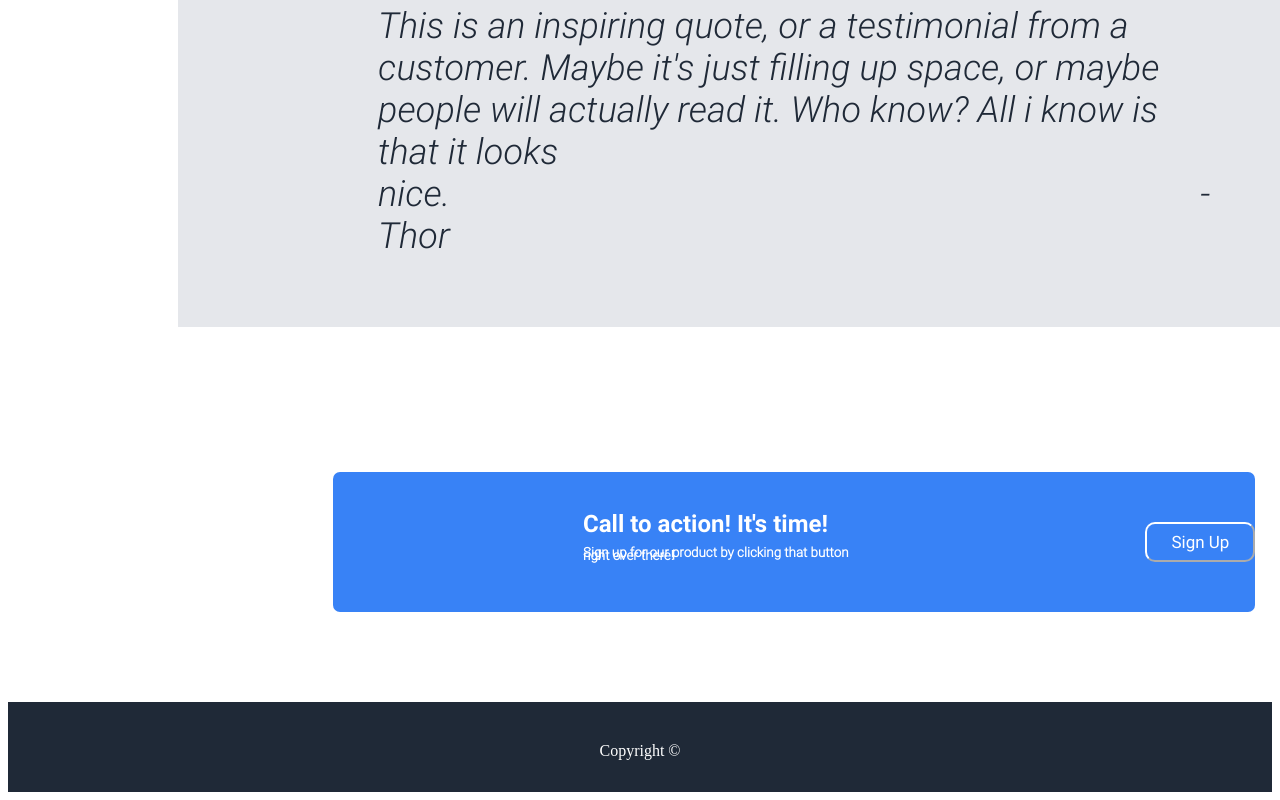
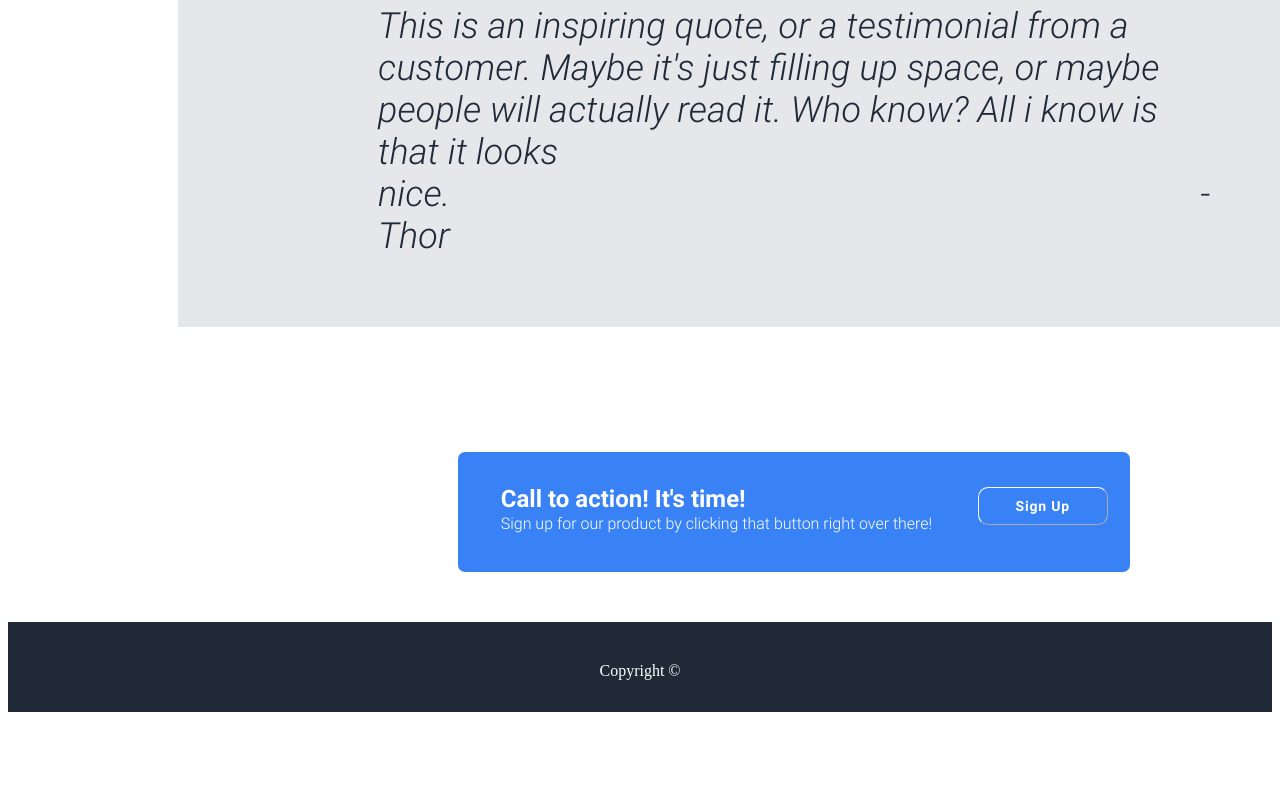
Before and after one commit to stefanm95/CSS-Website, a plain HTML site: page index.html in a window 1280 px wide. Shown: the part 1331-2131 px from the top of the page. After the commit the page ends 2051 px from the top, so only its background shows below. Drawn offline with Linux system fonts and the light colour scheme.

Commit message:
second.01

```diff
--- a/index.html
+++ b/index.html
@@ -32,8 +32,8 @@
          <article class="main-hero">
           <div class="secondContainer">
             <div class="hero-1">
-              <h1 class="herot">This website is awesome</h1>
-              <h2 class="herop">This website has some subtext that goes here under the main title. It's similar to font and the color is lower contrast</h2>
+              <h1>This website is awesome</h1>
+              <h2>This website has some subtext that goes here under the main title. It's similar to font and the color is lower contrast</h2>
               <button class="btn">Sign Up</button>
             </div>
             <div class="hero-2">
@@ -68,9 +68,9 @@
             <p>This is an inspiring quote, or a testimonial from a customer. Maybe it's just filling up space, or maybe people will actually read it. Who know? All i know is that it looks nice.<a>-Thor</a></p>
           </div>
           <div class="box2">
-            <div>
+            <div class="box2h">
               <h1>Call to action! It's time!</h1>
-              <h2>Sign up for our product by clicking that button right over there!</h2>
+              <p>Sign up for our product by clicking that button right over there!</p>
             </div>
             <div>
               <button class="btn">Sign Up</button>
--- a/style.css
+++ b/style.css
@@ -33,6 +33,10 @@ a:hover {
 a:active {
   text-decoration: none;
 }
+.wrapper .main-global {
+  display: flex;
+  flex-direction: column;
+}
 /*first section*/
 .firstContainer {
   max-width: 100%;
@@ -62,6 +66,7 @@ a:active {
   display: flex;
   align-items: flex-start;
   justify-content: space-around;
+  flex: 1;
 }
 /*second section*/
 .main-hero {
@@ -83,9 +88,12 @@ a:active {
   height: 20px;
 }
 .secondContainer {
-  display: flex;
   color: white;
   background-color: #1f2937;
+}
+.main-global .secondContainer {
+  flex: 2;
+  display: flex;
   justify-content: space-around;
   flex-wrap: wrap;
 }
@@ -149,7 +157,8 @@ a:active {
   border: 2.5px solid #3882f6;
   border-radius: 10px;
 }
-.thirdContainer {
+.main-global .thirdContainer {
+  flex: 2;
   display: flex;
   flex-direction: column;
   flex-wrap: wrap;
@@ -171,7 +180,8 @@ a:active {
   justify-items: center;
 }
 /*forth section*/
-.forthContainer {
+.main-global .forthContainer {
+  flex: 2;
   display: flex;
   flex-wrap: wrap;
   flex-direction: column;
@@ -196,51 +206,50 @@ a:active {
   justify-items: space-between;
 }
 .box2 {
-  display: flex;
-  flex-basis: 150px;
-  flex: 1;
-  max-width: 100%;
-  margin: 20px 325px 40px 325px;
+  margin-left: 450px;
+  margin-right: 450px;
   background-color: #3882f6;
   border-radius: 7px;
   color: white;
+  display: flex;
+  flex-basis: 120px;
+  /* justify-content: center; */
+  justify-content: space-around;
+  /* width: 600px; */
 }
 .box2 button {
-  margin-left: 270px;
-  margin-top: 50px;
-  margin-bottom: 50px;
+  margin-top: 35px;
   color: white;
   background-color: #3882f6;
-  border-width: 2.5px;
+  border-width: 1.5px;
   border-radius: 10px;
   border-color: white;
-  align-items: center;
-  font-size: 17px;
+  font-size: 14px;
   font-weight: 500;
-  font-family: 'Roboto1', sans-serif;
-  width: 110px;
-  height: 20px;
+  font-family: 'Roboto4', sans-serif;
+  width: 130px;
+  height: 7px;
+  letter-spacing: 0.8px;
 }
 .box2 h1 {
-  margin-left: 250px;
-  margin-top: 50px;
   font-family: 'Roboto4', sans-serif;
   font-weight: 900;
   line-height: 0.2;
 }
-.box2 h2 {
-  margin-left: 250px;
-  margin-top: 25px;
+.box2 p {
   font-family: 'Roboto3', sans-serif;
   line-height: 0.2;
-  font-size: smaller;
+}
+.box2h {
+  margin-top: 25px;
+  margin-left: 20px;
 }
 /*fifth section*/
 .main-footer {
   margin-top: 50px;
   background-color: #1f2937;
 }
-.fifthContainer {
+.main-footer .fifthContainer {
   display: flex;
   flex-direction: column;
 }
@@ -252,7 +261,3 @@ a:active {
   height: 50px;
   justify-items: center;
 }
-.wrapper .main-global {
-  display: flex;
-  flex-direction: column;
-}
```
